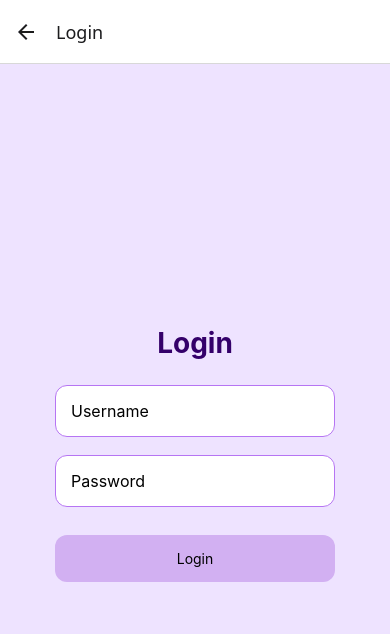
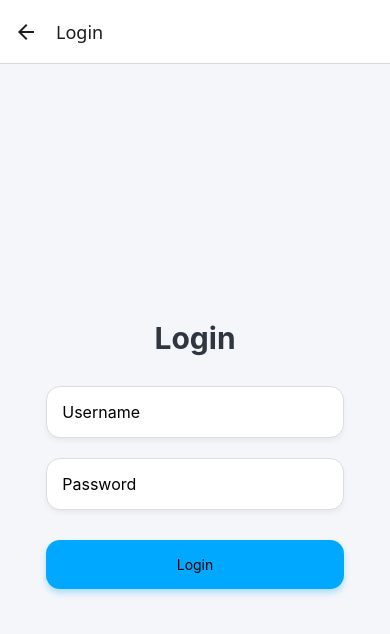
Before and after one commit to Ipshita29/Health-Tracker, a React Native app in the folder frontend/: screen /Login in a window 390 px wide. Shown: the top 634 px of the page. Built offline with nearby package versions, Linux system fonts and the light colour scheme.

Commit message:
added css to dashboard

```diff
--- a/frontend/App.js
+++ b/frontend/App.js
@@ -16,8 +16,8 @@ export default function App() {
         <Stack.Screen name="HomeScreen" component={HomeScreen} options={{ headerShown: false }}/>
         <Stack.Screen name="SignIn" component={signIn} />
         <Stack.Screen name="Login" component={Login} />
-        <Stack.Screen name="Details" component={Details} options={{ headerShown: false }}/>
-        <Stack.Screen name="Dashboard" component={Dashboard} options={{ headerShown: false }}/>
+        <Stack.Screen name="Details" component={Details} options={{ headerShown: true }}/>
+        <Stack.Screen name="Dashboard" component={Dashboard} options={{ headerShown: true }}/>
 
 
       </Stack.Navigator>
--- a/frontend/components/Details.jsx
+++ b/frontend/components/Details.jsx
@@ -214,7 +214,7 @@ export default function Details({navigation}) {
 const styles = StyleSheet.create({
   safeArea: {
     flex: 1,
-    backgroundColor: "#f5f3ff",
+    backgroundColor: "#f4f5f7", // light gray background
   },
   scrollViewContainer: {
     padding: 20,
@@ -223,26 +223,26 @@ const styles = StyleSheet.create({
   title: {
     fontSize: 28,
     fontWeight: "800",
-    color: "#4C1D95",
+    color: "#1e1e2f", // dark gray
     marginBottom: 25,
     textAlign: "center",
     letterSpacing: 0.5,
   },
   section: {
     backgroundColor: "#fff",
-    borderRadius: 18,
+    borderRadius: 16,
     padding: 18,
     marginBottom: 22,
-    shadowColor: "#7B2CBF",
+    shadowColor: "#000",
     shadowOffset: { width: 0, height: 3 },
-    shadowOpacity: 0.1,
+    shadowOpacity: 0.08,
     shadowRadius: 6,
     elevation: 4,
   },
   sectionTitle: {
     fontSize: 20,
     fontWeight: "600",
-    color: "#4C1D95",
+    color: "#2f2f3d", // muted dark color
     marginBottom: 15,
   },
   inputGroup: {
@@ -254,16 +254,18 @@ const styles = StyleSheet.create({
     position: "absolute",
     left: 16,
     zIndex: 1,
+    color: "#4b4b5a",
   },
   input: {
     flex: 1,
     padding: 14,
     paddingLeft: 48,
     borderWidth: 1,
-    borderColor: "#c4a6f7",
+    borderColor: "#d1d2d6",
     borderRadius: 12,
-    backgroundColor: "#faf9ff",
+    backgroundColor: "#fdfdfd",
     fontSize: 16,
+    color: "#1e1e2f",
   },
   textArea: {
     height: 95,
@@ -273,11 +275,11 @@ const styles = StyleSheet.create({
     width: "100%",
     padding: 16,
     borderRadius: 14,
-    backgroundColor: "#7B2CBF",
+    backgroundColor: "#00a8ff", // modern blue
     alignItems: "center",
     marginTop: 10,
     marginBottom: 35,
-    shadowColor: "#4C1D95",
+    shadowColor: "#00a8ff",
     shadowOffset: { width: 0, height: 4 },
     shadowOpacity: 0.25,
     shadowRadius: 6,
--- a/frontend/components/HomeScreen.jsx
+++ b/frontend/components/HomeScreen.jsx
@@ -34,28 +34,29 @@ export default function HomeScreen({ navigation }) {
 const styles = StyleSheet.create({
   container: {
     flex: 1,
-    backgroundColor: '#eee3ffff',
+    backgroundColor: '#f5f6fa',
     alignItems: 'center',
     justifyContent: 'center',
     padding: 20,
   },
   icon: {
-    height: 250,
-    width: 250,
+    height: 220,
+    width: 220,
     marginBottom: 20,
-    borderRadius:50
+    borderRadius: 50,
   },
   title: {
     fontSize: 32,
-    fontWeight: 'bold',
-    color: '#34006A',
-    marginBottom: 5,
+    fontWeight: '700',
+    color: '#2f3640',
+    marginBottom: 8,
   },
   subtitle: {
     fontSize: 16,
-    color: '#6A5ACD',
+    color: '#7f8fa6',
     textAlign: 'center',
-    marginBottom: 50,
+    marginBottom: 40,
+    lineHeight: 22,
   },
   buttonContainer: {
     width: '100%',
@@ -63,25 +64,30 @@ const styles = StyleSheet.create({
   },
   button: {
     width: '80%',
-    padding: 15,
-    borderRadius: 30,
+    padding: 16,
+    borderRadius: 28,
     alignItems: 'center',
     marginBottom: 15,
+    shadowColor: '#000',
+    shadowOpacity: 0.1,
+    shadowOffset: { width: 0, height: 3 },
+    shadowRadius: 6,
+    elevation: 4,
   },
   loginButton: {
-    backgroundColor: '#b675f3ff',
+    backgroundColor: '#00a8ff',
   },
   signupButton: {
-    backgroundColor: 'transparent',
+    backgroundColor: '#fff',
     borderWidth: 2,
-    borderColor: '#b675f3ff',
+    borderColor: '#00a8ff',
   },
   buttonText: {
     fontSize: 18,
-    fontWeight: 'bold',
+    fontWeight: '600',
     color: '#fff',
   },
   signupText: {
-    color: '#8A2BE2',
+    color: '#00a8ff',
   },
 });
--- a/frontend/components/Login.jsx
+++ b/frontend/components/Login.jsx
@@ -43,31 +43,41 @@ const styles = StyleSheet.create({
     flex: 1,
     alignItems: "center",
     justifyContent: "center",
-    backgroundColor: "#eee3ff",
+    backgroundColor: "#f5f6fa",
     padding: 20,
   },
   title: {
-    fontSize: 28,
-    fontWeight: "bold",
-    marginBottom: 25,
-    color: "#34006A",
+    fontSize: 30,
+    fontWeight: "700",
+    marginBottom: 30,
+    color: "#2f3640",
   },
   input: {
-    width: "80%",
+    width: "85%",
     padding: 15,
     borderWidth: 1,
-    borderColor: "#b675f3",
-    borderRadius: 12,
-    marginBottom: 18,
+    borderColor: "#dcdde1",
+    borderRadius: 14,
+    marginBottom: 20,
     backgroundColor: "#fff",
     fontSize: 16,
+    shadowColor: "#000",
+    shadowOpacity: 0.05,
+    shadowOffset: { width: 0, height: 3 },
+    shadowRadius: 5,
+    elevation: 2,
   },
   button: {
-    width: "80%",
-    padding: 15,
-    borderRadius: 12,
-    backgroundColor: "#d2b0f2ff",
+    width: "85%",
+    padding: 16,
+    borderRadius: 14,
+    backgroundColor: "#00a8ff",
     alignItems: "center",
     marginTop: 10,
+    shadowColor: "#00a8ff",
+    shadowOpacity: 0.3,
+    shadowOffset: { width: 0, height: 4 },
+    shadowRadius: 6,
+    elevation: 5,
   },
 });
--- a/frontend/components/signIn.jsx
+++ b/frontend/components/signIn.jsx
@@ -42,31 +42,41 @@ const styles = StyleSheet.create({
     flex: 1,
     alignItems: "center",
     justifyContent: "center",
-    backgroundColor: "#eee3ff",
+    backgroundColor: "#f5f6fa",
     padding: 20,
   },
   title: {
-    fontSize: 28,
-    fontWeight: "bold",
-    marginBottom: 25,
-    color: "#34006A",
+    fontSize: 30,
+    fontWeight: "700",
+    marginBottom: 30,
+    color: "#2f3640",
   },
   input: {
-    width: "80%",
+    width: "85%",
     padding: 15,
     borderWidth: 1,
-    borderColor: "#b675f3",
-    borderRadius: 12,
-    marginBottom: 18,
+    borderColor: "#dcdde1",
+    borderRadius: 14,
+    marginBottom: 20,
     backgroundColor: "#fff",
     fontSize: 16,
+    shadowColor: "#000",
+    shadowOpacity: 0.05,
+    shadowOffset: { width: 0, height: 3 },
+    shadowRadius: 5,
+    elevation: 2,
   },
-   button: {
-    width: "80%",
-    padding: 15,
-    borderRadius: 12,
-    backgroundColor: "#d2b0f2ff",
+  button: {
+    width: "85%",
+    padding: 16,
+    borderRadius: 14,
+    backgroundColor: "#00a8ff",
     alignItems: "center",
     marginTop: 10,
+    shadowColor: "#00a8ff",
+    shadowOpacity: 0.3,
+    shadowOffset: { width: 0, height: 4 },
+    shadowRadius: 6,
+    elevation: 5,
   },
 });
```
